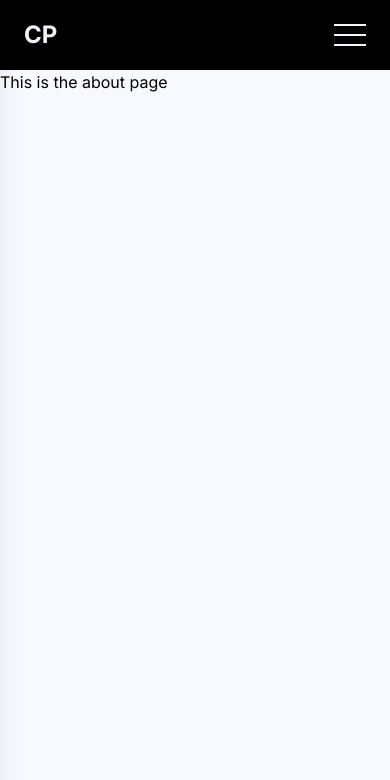
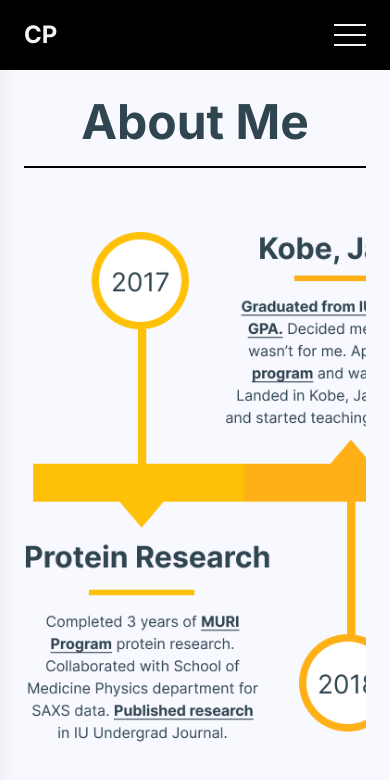
Before and after one commit to cam-peck/portfolio, a Next.js app: page /about in a window 390 px wide. Shown: the top 780 px of the page. Built offline with nearby package versions, Linux system fonts and the light colour scheme.

Commit message:
add title and main image for about me page with scroll for overflow on mobile and smaller screens.

```diff
--- a/pages/about.tsx
+++ b/pages/about.tsx
@@ -1,7 +1,16 @@
+import Image from 'next/image';
+
 export default function About() {
   return (
-    <div>
-      <h1>This is the about page</h1>
-    </div>
+    <main className="max-w-6xl mx-auto px-6 pt-4 mdlg:pt-8">
+      <div className="mb-16 pb-2 border-b-2">
+        <h1 data-testid="main-header" className="text-[48px] font-bold text-charcoal text-center mdlg:text-left">
+          About Me
+        </h1>
+      </div>
+      <div className="w-full mx-auto overflow-x-scroll">
+        <Image className="min-w-[1100px]" src="/about-me.png" width={1600} height={1600} alt="profile-image" />
+      </div>
+    </main>
   );
 }
```
Also changed, not shown: .devcontainer/devcontainer.json, public/about-me.png (added).
